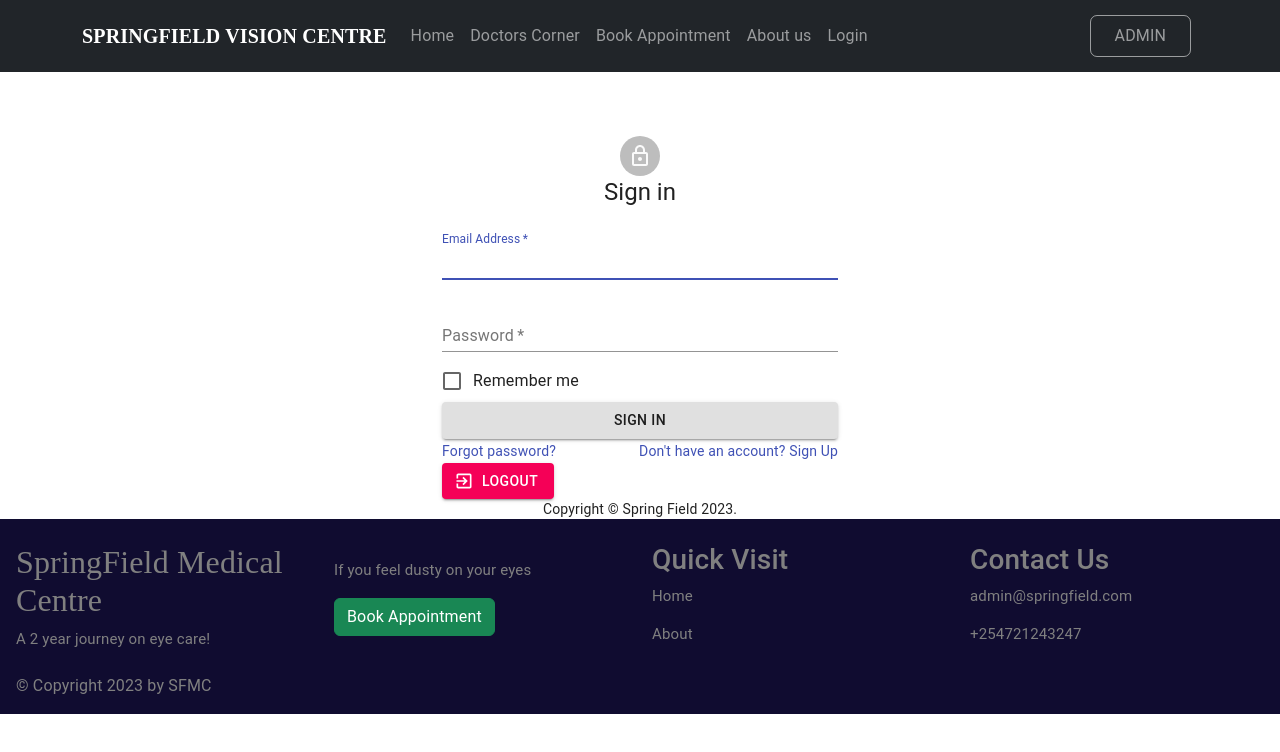
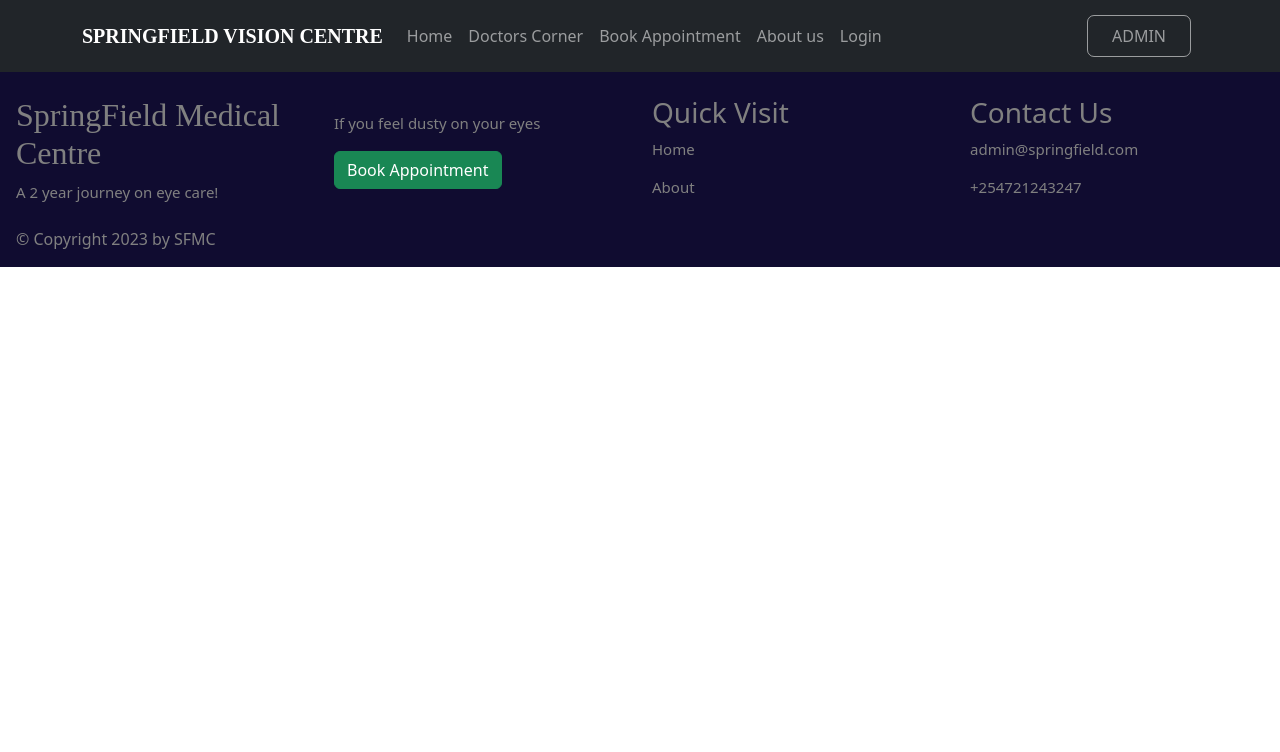
Before and after one commit to GeoffreyMokua/spring-field-eye-care-system, a React (Create React App) app: page /login in a window 1280 px wide. Shown: the top 752 px of the page. Built offline with nearby package versions, Linux system fonts and the light colour scheme.

Commit message:
deleted logs containing material ui

```diff
--- a/src/App/components/Login/Login.js
+++ b/src/App/components/Login/Login.js
@@ -1,37 +1,5 @@
 import React from 'react'
-import { Grid, Avatar, TextField, Button, Typography,Link } from '@material-ui/core'
-import CssBaseline from '@mui/material/CssBaseline';
-import LogoutIcon from '@material-ui/icons/ExitToApp';
-import FormControlLabel from '@mui/material/FormControlLabel';
-import Checkbox from '@mui/material/Checkbox';
-import Box from '@mui/material/Box';
-import LockOutlinedIcon from '@mui/icons-material/LockOutlined';
-import Container from '@mui/material/Container';
-import { createTheme, ThemeProvider } from '@mui/material/styles';
 import {  useNavigate } from 'react-router-dom';
-
-
-
-
-
-
-
-
-function Copyright(props) {
-  return (
-    <Typography variant="body2" color="text.secondary" align="center" {...props}>
-      {'Copyright © '}
-      <Link color="inherit" href="https://mui.com/">
-        Spring Field
-      </Link>{' '}
-      {new Date().getFullYear()}
-      {'.'}
-    </Typography>
-  );
-}
-
-
-const theme = createTheme();
 
 function Login() {
   const navigate = useNavigate()
@@ -48,77 +16,7 @@
   }
 
   return (
-    <ThemeProvider theme={theme}>
-      <Container component="main" maxWidth="xs">
-        <CssBaseline />
-        <Box
-          sx={{
-            marginTop: 8,
-            display: 'flex',
-            flexDirection: 'column',
-            alignItems: 'center',
-          }}
-        >
-          <Avatar sx={{ m: 1, bgcolor: 'secondary.main' }}>
-            <LockOutlinedIcon />
-          </Avatar>
-          <Typography component="h1" variant="h5">
-            Sign in
-          </Typography>
-          <Box component="form" onSubmit={handleSubmit} noValidate sx={{ mt: 1 }}>
-            <TextField
-              margin="normal"
-              required
-              fullWidth
-              id="email"
-              label="Email Address"
-              name="email"
-              autoComplete="email"
-              autoFocus
-            />
-            <TextField
-              margin="normal"
-              required
-              fullWidth
-              name="password"
-              label="Password"
-              type="password"
-              id="password"
-              autoComplete="current-password"
-            />
-            <FormControlLabel
-              control={<Checkbox value="remember" color="primary" />}
-              label="Remember me"
-            />
-            <Button
-              type="submit"
-              fullWidth
-              variant="contained"
-              sx={{ mt: 3, mb: 2 }}
-              onClick ={handleLogin}
-            >
-                Sign In
-            </Button>
-            <Grid container>
-              <Grid item xs>
-                <Link href="#" variant="body2">
-                  Forgot password?
-                </Link>
-              </Grid>
-              <Grid item>
-                <Link href="/register" variant="body2">
-                  {"Don't have an account? Sign Up"}
-                </Link>
-              </Grid>
-            </Grid>
-            <Button href="/" startIcon={<LogoutIcon />} color="secondary" variant="contained">
-             Logout
-         </Button>
-          </Box>
-        </Box>
-        <Copyright sx={{ mt: 8, mb: 4 }} />
-      </Container>
-    </ThemeProvider>
+    <div></div>
   )
 }
 
```
Also changed, not shown: package.json (+0 -7 lines), 1 other file (tests, documents, lock files or other folders).
